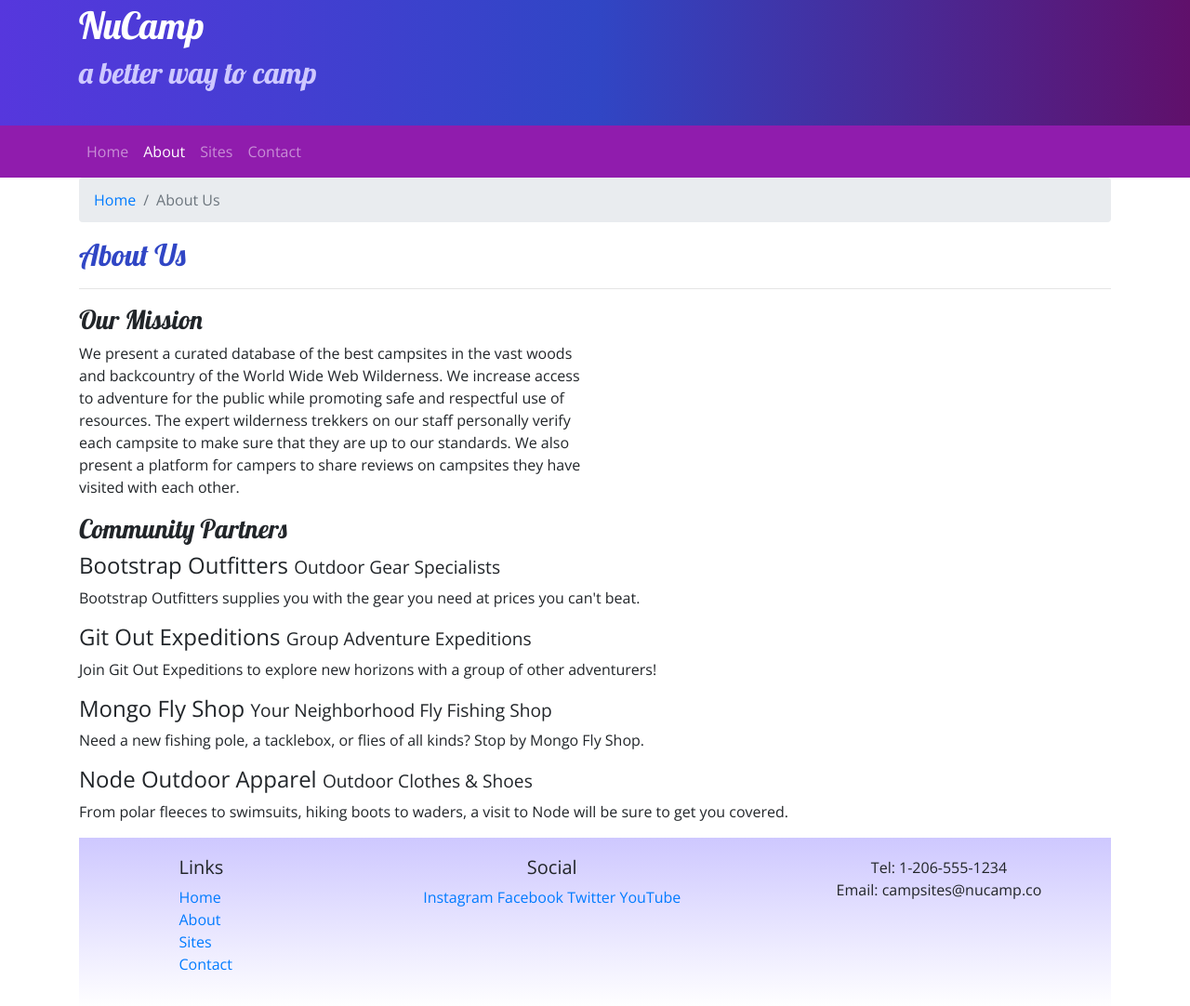
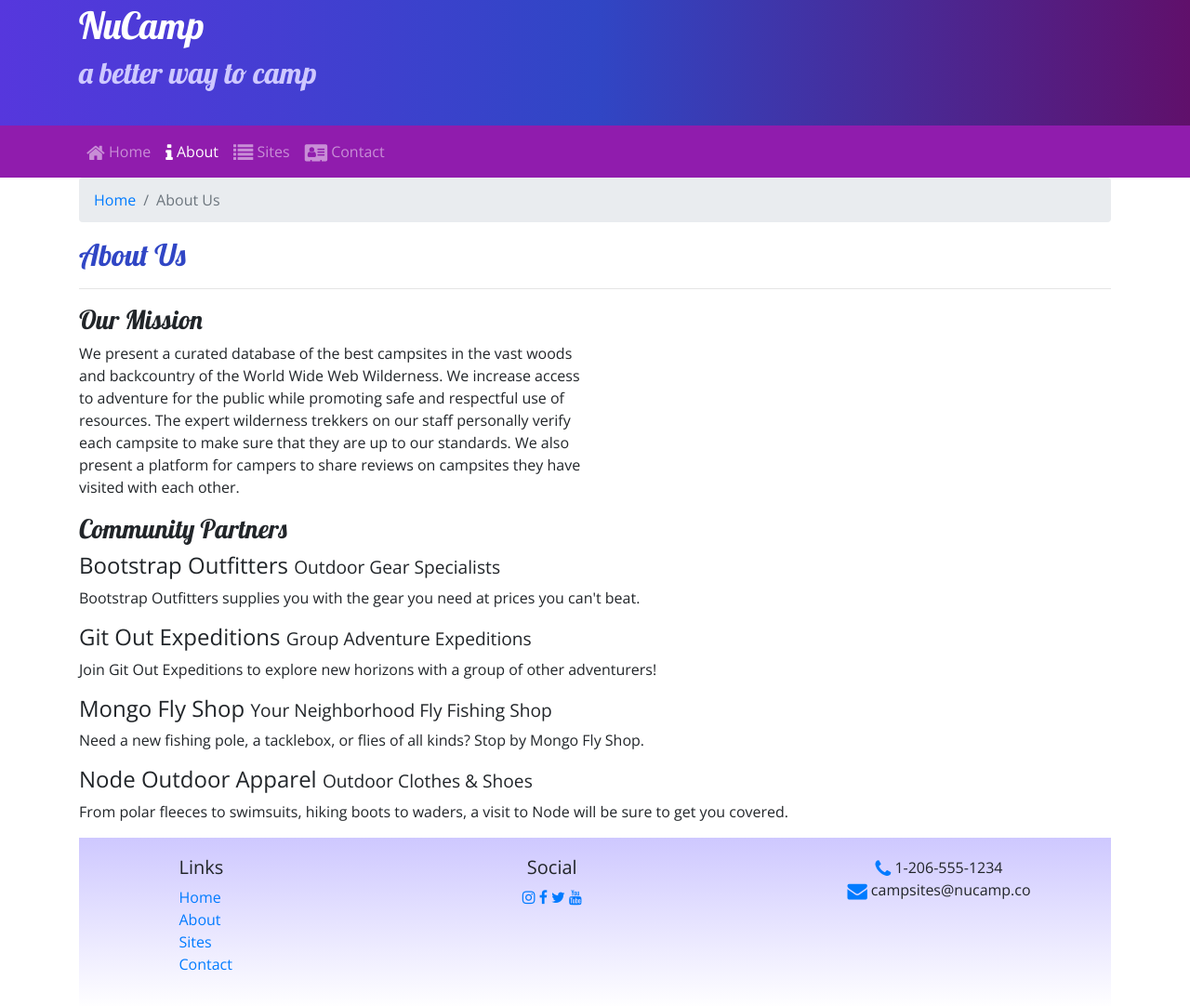
Before and after one commit to AlenaSG/NuCampSite, a website: page aboutus.html in a window 1280 px wide. Shown: the part 27-1109 px from the top of the page at 93% size. Drawn offline with nearby package versions, Linux system fonts and the light colour scheme.

Commit message:
Add font awsome icons to index.html and aboutus.html

```diff
--- a/aboutus.html
+++ b/aboutus.html
@@ -10,6 +10,7 @@
         <link rel="stylesheet" href="node_modules/bootstrap/dist/css/bootstrap.min.css" />
 
         <!-- Additional CSS must be placed after Bootstrap CSS -->
+        <link rel="stylesheet" href="node_modules/font-awesome/css/font-awesome.min.css" />
         <link rel="stylesheet" href="https://fonts.googleapis.com/css?family=Lobster|Open+Sans" />
         <link rel="stylesheet" href="css/styles.css" />
 
@@ -34,10 +35,10 @@
                 <button class="navbar-toggler ml-auto" type="button" data-toggle="collapse" data-target="#nucampNavbar"><span class="navbar-toggler-icon"></span></button>
                 <div class="collapse navbar-collapse" id="nucampNavbar">
                     <ul class="navbar-nav">
-                        <li class="nav-item"><a class="nav-link" href="index.html">Home</a></li>
-                        <li class="nav-item active"><a class="nav-link" href="#">About</a></li>
-                        <li class="nav-item"><a class="nav-link" href="#">Sites</a></li>
-                        <li class="nav-item"><a class="nav-link" href="#">Contact</a></li>
+                        <li class="nav-item"><a class="nav-link" href="home.html"><i class="fa fa-home fa-lg"></i> Home</a></li>
+                        <li class="nav-item active"><a class="nav-link" href="#"><i class="fa fa-info fa-lg"></i> About</a></li>
+                        <li class="nav-item"><a class="nav-link" href="#"><i class="fa fa-list fa-lg"></i> Sites</a></li>
+                        <li class="nav-item"><a class="nav-link" href="#"><i class="fa fa-address-card fa-lg"></i> Contact</a></li>
                     </ul>
                 </div>
             </div>
@@ -96,14 +97,14 @@
                 </div>
                 <div class="col-6 col-sm-5 text-center">
                     <h5>Social</h5>
-                    <a href="http://instagram.com/">Instagram</a>
-                    <a href="http://facebook.com/">Facebook</a>
-                    <a href="http://twitter.com/">Twitter</a>
-                    <a href="http://youtube.com/">YouTube</a>
+                    <a href="http://instagram.com/"><i class="fa fa-instagram"></i></a>
+                    <a href="http://facebook.com/"><i class="fa fa-facebook"></i></a>
+                    <a href="http://twitter.com/"><i class="fa fa-twitter"></i></a>
+                    <a href="http://youtube.com/"><i class="fa fa-youtube"></i></a>
                 </div>
                 <div class="col-sm-4 text-center">
-                    Tel: 1-206-555-1234<br />
-                    Email: campsites@nucamp.co
+                    <i class="fa fa-phone fa-lg text-primary"></i> 1-206-555-1234<br />
+                    <i class="fa fa-envelope fa-lg text-primary"></i> campsites@nucamp.co
                 </div>
            </div>
         </div>
--- a/package.json
+++ b/package.json
@@ -15,6 +15,7 @@
   },
   "dependencies": {
     "bootstrap": "^4.0.0",
+    "font-awesome": "^4.7.0",
     "jquery": "^3.3.1",
     "popper.js": "^1.12.9"
   }
```
Also changed, not shown: index.html (+11 -10 lines), 1 other file.
